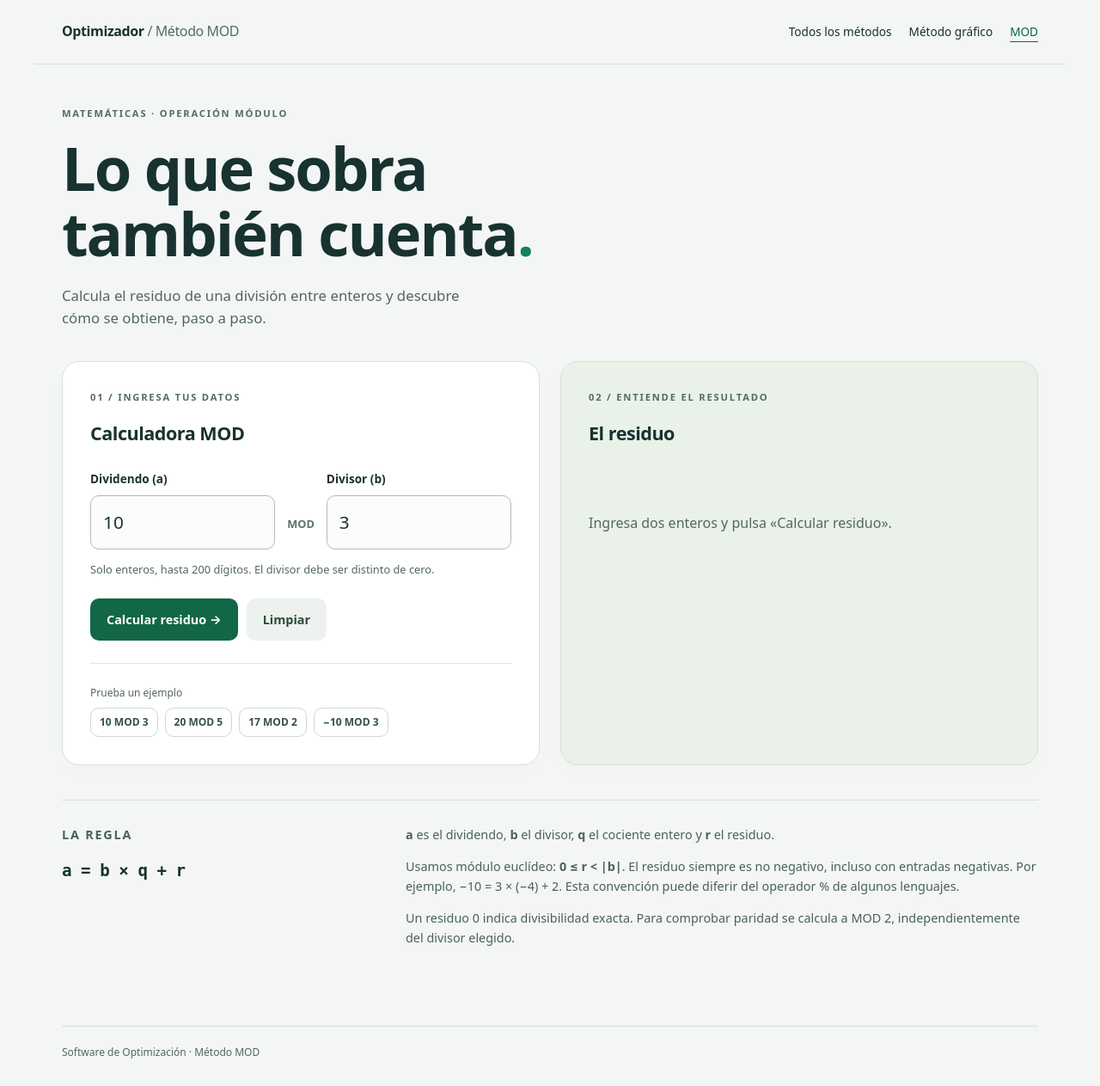
After one commit to Bocchi2302/optimizacion, a Flask app: page /metodo_mod/ in a window 1280 px wide. The commit adds this page. Shown: the whole page at 86% size. Run offline with Flask 3, Linux system fonts and the light colour scheme.

Commit message:
Agrega modulo MOD con calculadora y validacion de enteros

```diff
--- a/app.py
+++ b/app.py
@@ -1,12 +1,14 @@
 # app.py
 from flask import Flask, render_template
 from blueprints.grafico_bp import grafico_bp
+from blueprints.mod_bp import mod_bp
 
 app = Flask(__name__)
 
 # Registrar el Blueprint del Método Gráfico
 # Todo lo que esté en grafico_bp tendrá el prefijo /metodo_grafico
 app.register_blueprint(grafico_bp, url_prefix='/metodo_grafico')
+app.register_blueprint(mod_bp, url_prefix='/metodo_mod')
 
 # Ruta raíz: No usar
 @app.route('/')
--- /dev/null
+++ b/templates/metodo_mod/assets/mod.css
@@ -0,0 +1,348 @@
+:root {
+    font-family:system-ui,-apple-system,BlinkMacSystemFont,"Segoe UI",sans-serif;
+    color:#18322f;
+    background:#f3f6f4;
+    font-synthesis:none;
+    line-height:1.6;
+}
+
+* {
+    box-sizing:border-box;
+}
+
+body {
+    margin:0;
+}
+
+a {
+    color:inherit;
+}
+
+header {
+    max-width:1200px;
+    margin:auto;
+    padding:24px 32px;
+    display:flex;
+    align-items:center;
+    justify-content:space-between;
+    gap:20px;
+    border-bottom:1px solid #d6e0db;
+}
+
+.brand {
+    text-decoration:none;
+    font-weight:750;
+    letter-spacing:-.4px;
+}
+
+.brand span {
+    color:#526b63;
+    font-weight:400;
+}
+
+nav {
+    display:flex;
+    flex-wrap:wrap;
+    gap:20px;
+    font-size:.85rem;
+}
+
+nav a {
+    text-decoration:none;
+}
+
+nav a:hover,nav a[aria-current] {
+    color:#086848;
+    text-decoration:underline;
+    text-underline-offset:6px;
+}
+
+main {
+    max-width:1200px;
+    margin:auto;
+    padding:48px 32px;
+}
+
+.intro {
+    max-width:680px;
+    margin-bottom:36px;
+}
+
+.eyebrow {
+    font-size:.7rem;
+    letter-spacing:1.8px;
+    font-weight:750;
+    color:#536c62;
+    margin:0 0 16px;
+}
+
+h1 {
+    font-size:clamp(2.6rem,5.5vw,4.5rem);
+    line-height:1.08;
+    letter-spacing:-2px;
+    margin:0 0 22px;
+}
+
+h1 span {
+    color:#138359;
+}
+
+.intro>p:last-child {
+    color:#52675f;
+    font-size:1.05rem;
+    max-width:510px;
+}
+
+h2 {
+    font-size:1.35rem;
+    letter-spacing:-.5px;
+    margin:0 0 24px;
+}
+
+.workspace {
+    display:grid;
+    grid-template-columns:1fr 1fr;
+    gap:24px;
+}
+
+.card {
+    padding:32px;
+    background:white;
+    border:1px solid #d6e0db;
+    border-radius:20px;
+    min-width:0;
+    box-shadow:0 8px 24px #18322f04;
+}
+
+.operands {
+    display:grid;
+    grid-template-columns:minmax(0,1fr) auto minmax(0,1fr);
+    align-items:end;
+    gap:14px;
+}
+
+label {
+    display:block;
+    font-size:.85rem;
+    font-weight:650;
+    margin-bottom:8px;
+}
+
+input {
+    width:100%;
+    min-width:0;
+    padding:14px;
+    font:inherit;
+    font-size:1.3rem;
+    color:#18322f;
+    border:1px solid #aebfb6;
+    border-radius:10px;
+    background:#fbfcfb;
+}
+
+.operator {
+    font-size:.8rem;
+    font-weight:800;
+    padding-bottom:19px;
+    color:#5c7167;
+}
+
+.hint {
+    font-size:.8rem;
+    color:#52675f;
+    overflow-wrap:anywhere;
+}
+
+.actions {
+    display:flex;
+    gap:10px;
+    margin-top:24px;
+    flex-wrap:wrap;
+}
+
+button {
+    font:inherit;
+    font-size:.9rem;
+    cursor:pointer;
+    border:1px solid transparent;
+    border-radius:10px;
+    padding:12px 18px;
+    background:#126746;
+    color:white;
+    font-weight:650;
+}
+
+button:hover {
+    background:#0c5137;
+}
+
+button:disabled {
+    opacity:.6;
+    cursor:wait;
+}
+
+.secondary {
+    background:#edf2ee;
+    color:#294b3b;
+}
+
+.secondary:hover {
+    background:#dce8df;
+}
+
+button:focus-visible,a:focus-visible,input:focus-visible {
+    outline:3px solid #df9c26;
+    outline-offset:3px;
+}
+
+.examples {
+    display:flex;
+    flex-wrap:wrap;
+    gap:8px;
+    margin-top:26px;
+    padding-top:24px;
+    border-top:1px solid #e0e7e2;
+}
+
+.examples>span {
+    width:100%;
+    font-size:.75rem;
+    color:#52675f;
+}
+
+.examples button {
+    background:white;
+    border-color:#ccd9d0;
+    color:#315440;
+    padding:6px 10px;
+    font-size:.75rem;
+}
+
+.examples button:hover {
+    background:#edf5ef;
+}
+
+.result-card {
+    background:#e9f1e9;
+}
+
+.placeholder {
+    color:#52675f;
+    padding:50px 0;
+}
+
+.remainder {
+    font-size:clamp(2.5rem,5vw,4.5rem);
+    font-weight:750;
+    line-height:1.15;
+    margin:12px 0 22px;
+    color:#10583d;
+    overflow-wrap:anywhere;
+}
+
+.equation {
+    background:#ffffff90;
+    border-radius:10px;
+    padding:14px;
+    font-family:ui-monospace,monospace;
+    overflow-wrap:anywhere;
+}
+
+.steps {
+    padding-left:22px;
+    font-size:.9rem;
+}
+
+.steps li {
+    padding:5px 0;
+    overflow-wrap:anywhere;
+}
+
+.facts {
+    border-top:1px solid #c7d9ca;
+    margin-top:20px;
+    padding-top:12px;
+    font-size:.85rem;
+}
+
+.facts p {
+    margin:8px 0;
+    overflow-wrap:anywhere;
+}
+
+.error {
+    color:#9f2424;
+    background:#fff0ed;
+    border-radius:8px;
+    padding:12px;
+    font-size:.9rem;
+}
+
+.explanation {
+    display:grid;
+    grid-template-columns:1fr 2fr;
+    gap:32px;
+    margin-top:40px;
+    padding:28px 0;
+    border-top:1px solid #d6e0db;
+}
+
+.explanation p {
+    margin-top:0;
+    color:#4a6257;
+    font-size:.9rem;
+}
+
+.explanation h2 {
+    font-family:ui-monospace,monospace;
+    font-size:1.2rem;
+}
+
+footer {
+    max-width:1136px;
+    margin:0 auto;
+    padding:20px 0 30px;
+    border-top:1px solid #d6e0db;
+    font-size:.75rem;
+    color:#52675f;
+}
+
+[hidden] {
+    display:none!important;
+}
+
+@media(max-width:800px) {
+    header {
+        align-items:flex-start;
+        flex-direction:column;
+    }
+    .workspace {
+        grid-template-columns:1fr;
+    }
+    .explanation {
+        grid-template-columns:1fr;
+        gap:0;
+    }
+    main {
+        padding:32px 20px;
+    }
+    header {
+        padding:20px;
+    }
+    footer {
+        margin:0 20px;
+    }
+    .card {
+        padding:24px;
+    }
+    .brand span {
+        display:block;
+        font-size:.85rem;
+    }
+    nav {
+        gap:16px;
+    }
+    .operands {
+        gap:10px;
+    }
+}
--- /dev/null
+++ b/templates/metodo_mod/assets/mod.js
@@ -0,0 +1,85 @@
+'use strict';
+
+const form = document.getElementById('mod-form');
+const byId = id => document.getElementById(id);
+let pending = null;
+
+function clearResult() {
+    byId('result').hidden = true;
+    byId('empty-result').hidden = false;
+    byId('error').hidden = true;
+    byId('status').textContent = '';
+}
+
+function cancelPending() {
+    if (pending) pending.abort();
+    pending = null;
+    byId('calculate').disabled = false;
+    form.removeAttribute('aria-busy');
+}
+
+function signed(value) {
+    return value.startsWith('-') ? `(${value})` : value;
+}
+
+form.addEventListener('submit', async event => {
+    event.preventDefault();
+    cancelPending();
+    clearResult();
+    const controller = new AbortController();
+    pending = controller;
+    byId('calculate').disabled = true;
+    form.setAttribute('aria-busy', 'true');
+    byId('status').textContent = 'Calculando…';
+    try {
+        const response = await fetch(form.dataset.endpoint, {
+            method: 'POST',
+            headers: {'Content-Type': 'application/json'},
+            body: JSON.stringify({dividendo: byId('dividendo').value.trim(), divisor: byId('divisor').value.trim()}),
+            signal: controller.signal,
+        });
+        if (controller.signal.aborted) return;
+        if (!response.headers.get('content-type')?.includes('application/json')) {
+            throw new Error('El servidor no pudo procesar el cálculo. Inténtalo de nuevo.');
+        }
+        const data = await response.json();
+        if (controller.signal.aborted) return;
+        if (!response.ok) throw new Error(data.error || 'No se pudo realizar el cálculo.');
+        const a = data.dividendo, b = data.divisor, q = data.cociente, r = data.residuo;
+        const product = (BigInt(b) * BigInt(q)).toString();
+        byId('expression').textContent = `${a} MOD ${signed(b)} =`;
+        byId('remainder').textContent = r;
+        byId('equation').textContent = `${a} = ${signed(b)} × ${signed(q)} + ${r}`;
+        byId('step-quotient').textContent = `Cociente entero: q = ${q}, elegido para que 0 ≤ r < |${b}|.`;
+        byId('step-product').textContent = `Multiplica divisor por cociente: ${signed(b)} × ${signed(q)} = ${product}.`;
+        byId('step-remainder').textContent = `Resta al dividendo: ${a} − ${signed(product)} = ${r}.`;
+        byId('divisibility').textContent = data.divisible ? 'División exacta: el dividendo es divisible por el divisor.' : 'División con residuo: el dividendo no es divisible por el divisor.';
+        byId('parity').textContent = `${a} es ${data.par ? 'par' : 'impar'}: ${a} MOD 2 = ${data.par ? '0' : '1'}.`;
+        byId('result').hidden = false;
+        byId('empty-result').hidden = true;
+        byId('status').textContent = `Cálculo terminado. Residuo: ${r}.`;
+    } catch (error) {
+        if (controller.signal.aborted) return;
+        byId('error').textContent = error instanceof TypeError ? 'No se pudo conectar con el servidor. Revisa tu conexión e inténtalo de nuevo.' : error.message;
+        byId('error').hidden = false;
+        byId('status').textContent = '';
+    } finally {
+        if (pending === controller) cancelPending();
+    }
+});
+
+form.addEventListener('input', () => { cancelPending(); clearResult(); });
+form.addEventListener('reset', event => {
+    event.preventDefault();
+    cancelPending();
+    form.querySelectorAll('input').forEach(input => { input.value = ''; });
+    clearResult();
+    byId('dividendo').focus();
+});
+document.querySelectorAll('[data-a][data-b]').forEach(button => {
+    button.addEventListener('click', () => {
+        byId('dividendo').value = button.dataset.a;
+        byId('divisor').value = button.dataset.b;
+        form.requestSubmit();
+    });
+});
--- /dev/null
+++ b/templates/metodo_mod/index.html
@@ -0,0 +1,63 @@
+<!DOCTYPE html>
+<html lang="es">
+<head>
+    <meta charset="UTF-8">
+    <meta name="viewport" content="width=device-width, initial-scale=1.0">
+    <title>Método MOD · Software de Optimización</title>
+    <link rel="stylesheet" href="{{ url_for('mod_bp.static', filename='mod.css') }}">
+    <script defer src="{{ url_for('mod_bp.static', filename='mod.js') }}"></script>
+</head>
+<body>
+    <header>
+        <a class="brand" href="{{ url_for('index') }}">Optimizador <span>/ Método MOD</span></a>
+        <nav aria-label="Navegación de métodos">
+            <a href="{{ url_for('index') }}">Todos los métodos</a>
+            <a href="{{ url_for('grafico_bp.vista_principal') }}">Método gráfico</a>
+            <a href="{{ url_for('mod_bp.vista_principal') }}" aria-current="page">MOD</a>
+        </nav>
+    </header>
+    <main>
+        <section class="intro">
+            <p class="eyebrow">MATEMÁTICAS · OPERACIÓN MÓDULO</p>
+            <h1>Lo que sobra<br>también cuenta<span>.</span></h1>
+            <p>Calcula el residuo de una división entre enteros y descubre cómo se obtiene, paso a paso.</p>
+        </section>
+        <div class="workspace">
+            <section class="card" aria-labelledby="calculator-title">
+                <p class="eyebrow">01 / INGRESA TUS DATOS</p>
+                <h2 id="calculator-title">Calculadora MOD</h2>
+                <form id="mod-form" data-endpoint="{{ url_for('mod_bp.calcular') }}">
+                    <div class="operands">
+                        <div><label for="dividendo">Dividendo (a)</label><input id="dividendo" name="dividendo" type="text" value="10" maxlength="201" required pattern="[+\-]?[0-9]+" aria-describedby="input-help" autocomplete="off"></div>
+                        <span class="operator" aria-hidden="true">MOD</span>
+                        <div><label for="divisor">Divisor (b)</label><input id="divisor" name="divisor" type="text" value="3" maxlength="201" required pattern="[+\-]?[0-9]+" aria-describedby="input-help" autocomplete="off"></div>
+                    </div>
+                    <p id="input-help" class="hint">Solo enteros, hasta 200 dígitos. El divisor debe ser distinto de cero.</p>
+                    <div class="actions"><button type="submit" id="calculate">Calcular residuo <span aria-hidden="true">→</span></button><button type="reset" class="secondary">Limpiar</button></div>
+                    <p id="error" class="error" role="alert" hidden></p>
+                    <p id="status" class="hint" role="status"></p>
+                </form>
+                <div class="examples"><span>Prueba un ejemplo</span><button type="button" data-a="10" data-b="3">10 MOD 3</button><button type="button" data-a="20" data-b="5">20 MOD 5</button><button type="button" data-a="17" data-b="2">17 MOD 2</button><button type="button" data-a="-10" data-b="3">−10 MOD 3</button></div>
+            </section>
+            <section class="card result-card" aria-labelledby="result-title">
+                <p class="eyebrow">02 / ENTIENDE EL RESULTADO</p>
+                <h2 id="result-title">El residuo</h2>
+                <p id="empty-result" class="placeholder">Ingresa dos enteros y pulsa «Calcular residuo».</p>
+                <div id="result" hidden>
+                    <p id="expression" class="hint"></p>
+                    <p id="remainder" class="remainder"></p>
+                    <p id="equation" class="equation"></p>
+                    <ol class="steps"><li id="step-quotient"></li><li id="step-product"></li><li id="step-remainder"></li></ol>
+                    <div class="facts"><p id="divisibility"></p><p id="parity"></p></div>
+                </div>
+            </section>
+        </div>
+        <section class="explanation" aria-labelledby="about-title">
+            <div><p class="eyebrow">LA REGLA</p><h2 id="about-title">a = b × q + r</h2></div>
+            <div><p><strong>a</strong> es el dividendo, <strong>b</strong> el divisor, <strong>q</strong> el cociente entero y <strong>r</strong> el residuo.</p><p>Usamos módulo euclídeo: <strong>0 ≤ r &lt; |b|</strong>. El residuo siempre es no negativo, incluso con entradas negativas. Por ejemplo, −10 = 3 × (−4) + 2. Esta convención puede diferir del operador % de algunos lenguajes.</p><p>Un residuo 0 indica divisibilidad exacta. Para comprobar paridad se calcula a MOD 2, independientemente del divisor elegido.</p></div>
+        </section>
+        <noscript><p class="error">Activa JavaScript para utilizar la calculadora.</p></noscript>
+    </main>
+    <footer>Software de Optimización · Método MOD</footer>
+</body>
+</html>
```
Also changed, not shown: MOD.md (added, +29 -0 lines), blueprints/mod_bp.py (added, +61 -0 lines), templates/index.html (+12 -1 lines), tests/test_mod.py (added, +63 -0 lines), 1 other file.
